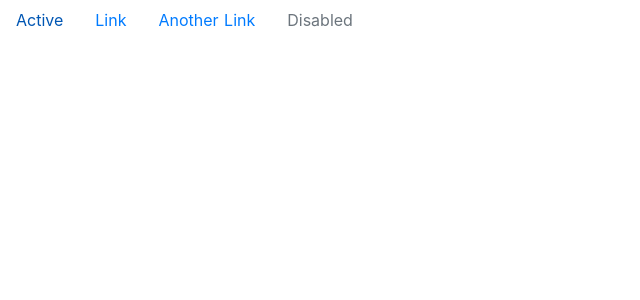
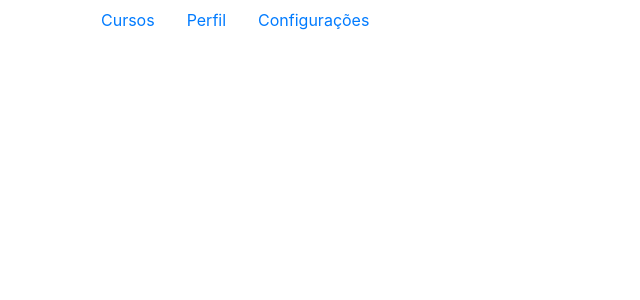
Before and after one commit to AndrewsDutraDev/pwa-example, a Nuxt app: page /indexDesktop in a window 1280 px wide. Shown: the top 300 px of the page, without its empty margins (0-640 px from the left). Built offline with nearby package versions, Linux system fonts and the light colour scheme.

Commit message:
feat: add header menu in desktop

```diff
--- a/components/Desktop/Header.vue
+++ b/components/Desktop/Header.vue
@@ -1,15 +1,18 @@
 <template>
 	<div>
 		<b-nav>
-			<b-nav-item active>Active</b-nav-item>
-			<b-nav-item>Link</b-nav-item>
-			<b-nav-item>Another Link</b-nav-item>
-			<b-nav-item disabled>Disabled</b-nav-item>
+			<b-nav-item :href="item.link" v-for="(item, index) in menu" :key="index" >{{item.name}}</b-nav-item>
 		</b-nav>
 	</div>
 </template>
 <script>
+import menuData from '~/data/menu.json'
 export default {
+	data() {
+		return {
+			menu: menuData
+		}
+	}
 
 }
 </script>
--- a/layouts/defaultDesktop.vue
+++ b/layouts/defaultDesktop.vue
@@ -1,6 +1,17 @@
 <template>
     <div>
-        <Header />
-        <Nuxt />
+		<b-container >
+			<Header />
+			<Nuxt />
+		</b-container>
     </div>
 </template>
+<script>
+import Header from "~/components/Desktop/Header.vue"
+
+export default {
+	components:{
+		Header
+	}
+}
+</script>
--- a/pages/indexDesktop.vue
+++ b/pages/indexDesktop.vue
@@ -4,7 +4,11 @@
 	</div>
 </template>
 <script>
+import Header from "~/components/Desktop/Header.vue"
 export default {
-	layout: 'defaultDesktop'
+	layout: 'defaultDesktop',
+	components:{
+		Header
+	}
 }
 </script>
```
